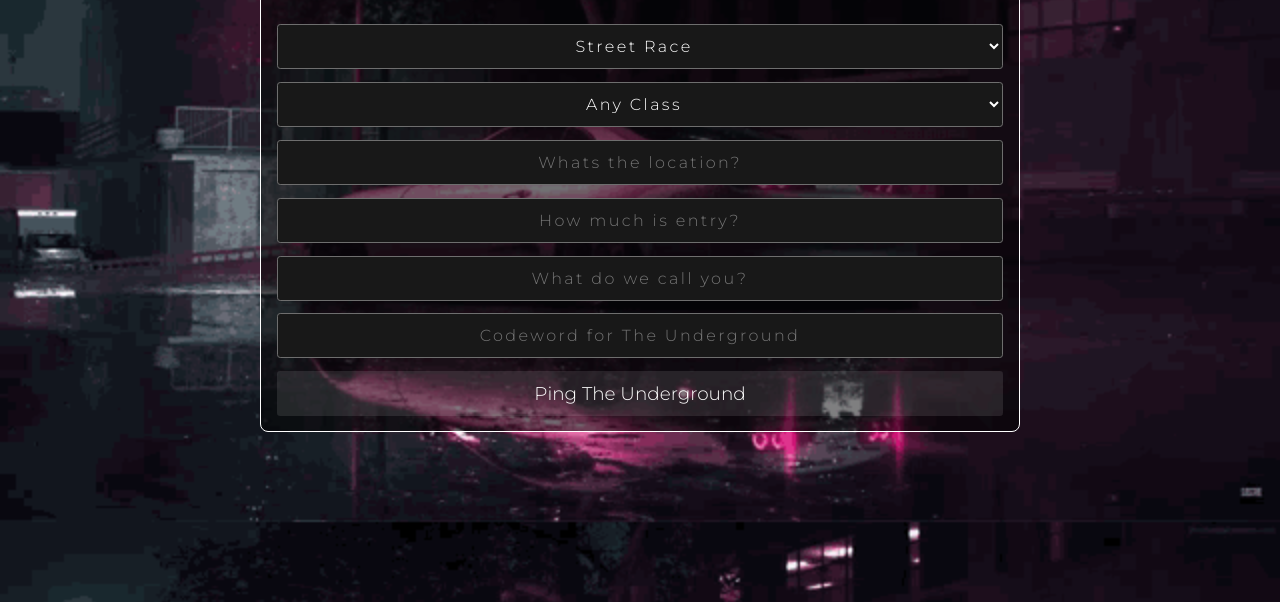
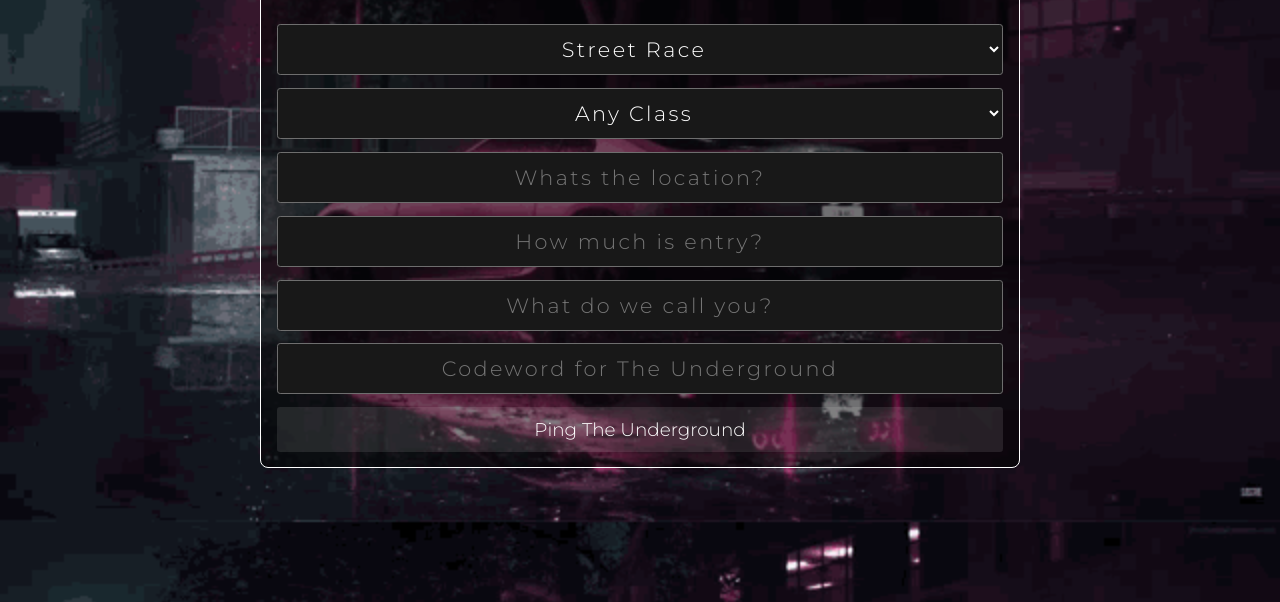
Before and after one commit to 0ItsCleo0/SidewaysUniversity, a plain HTML site: page undergroundevents.html in a window 1280 px wide. Shown: the part 198-800 px from the top of the page. Drawn offline with Linux system fonts and the light colour scheme.

Commit message:
Form font size

```diff
--- a/styles.css
+++ b/styles.css
@@ -437,7 +437,7 @@ input[type=text], select {
     width: 100%;
     padding: 15px 20px;
     margin: 8px 0;
-    font-size: 100%;
+    font-size: 130%;
     border: 1px solid rgb(110, 110, 110);
     border-radius: 4px;
     box-sizing: border-box;
```
